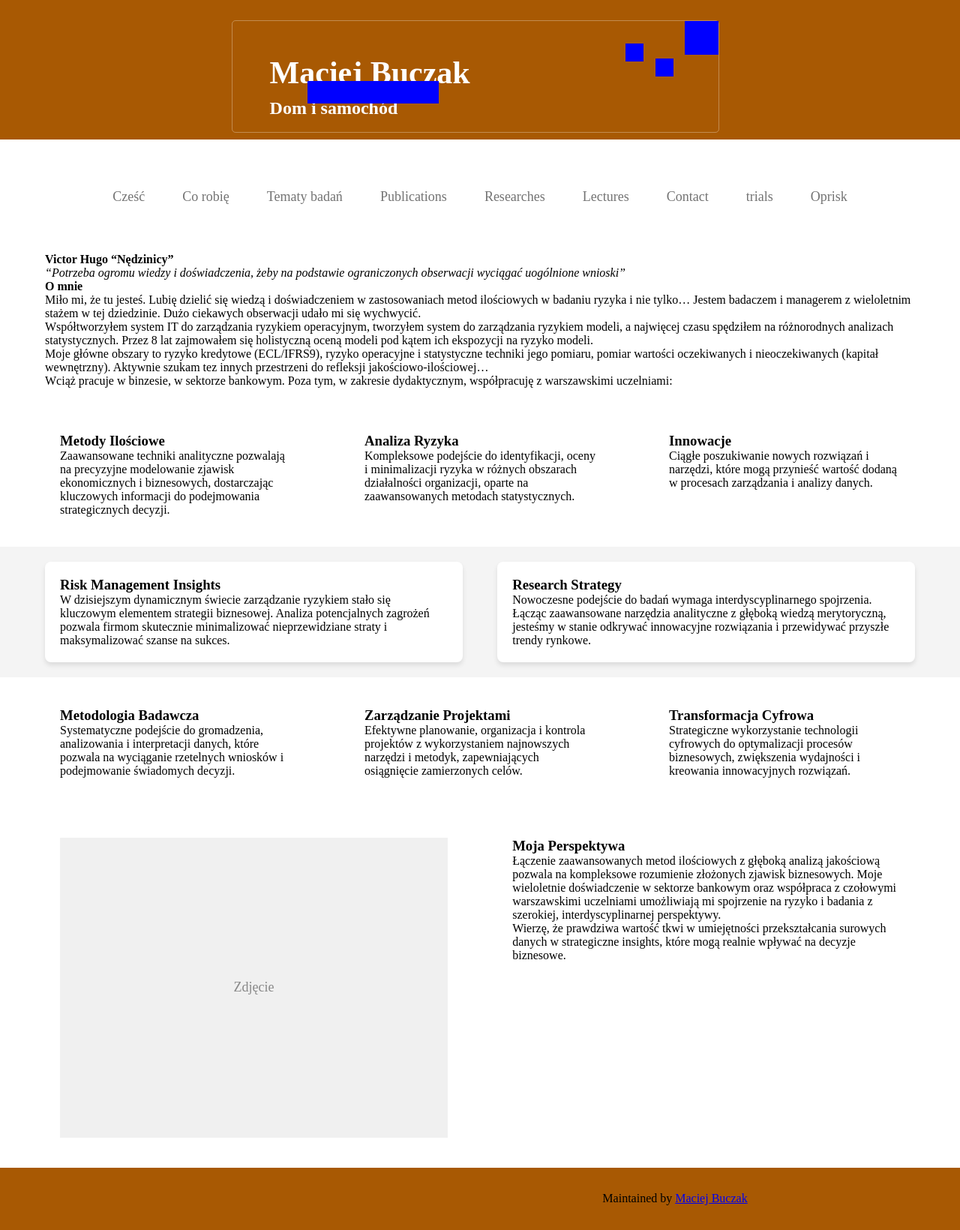
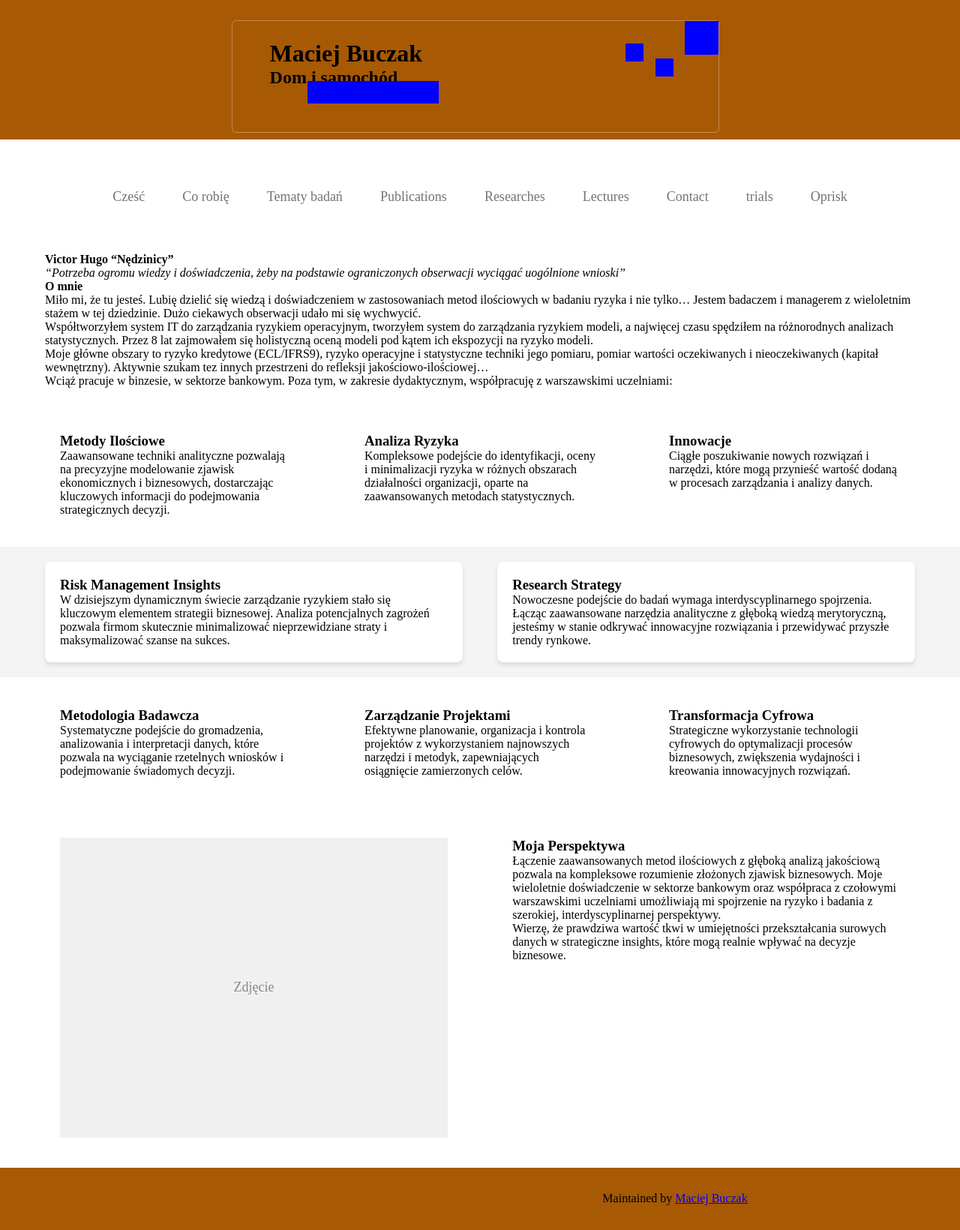
Before and after one commit to MaciejBuczak/risk-research, a Jekyll site: the page built from index.md, in a window 1280 px wide. Shown: the whole page at 75% size. Built offline with Jekyll 4.4.1, drawn with Linux system fonts in a browser that asks for light colours.

Commit message:
Update default.html

```diff
--- a/_layouts/default.html
+++ b/_layouts/default.html
@@ -46,24 +46,18 @@
       /* Ukrywamy oryginalny nagłówek */
       visibility: hidden;
     }
-
-    /* Styl dla nagłówka - taki sam jak w oryginalnym kodzie */
-    #project_title, #title {
+    #project_title {
       font-size: 42px;
       margin-top: 20px;
       text-align: left;
       margin-left: 0;
-      position: relative;
-      left: 0px;
       color: white;
     }
-    #project_tagline, #tagline {
+    #project_tagline {
       font-size: 24px;
       margin-top: 10px;
       text-align: left;
       margin-left: 0;
-      position: relative;
-      left: 0px;
       color: white;
     }
 
@@ -145,11 +139,11 @@
       }
 
       /* Zachowujemy taki sam rozmiar czcionki jak na komputerze */
-      #project_title, #title {
+      #project_title {
         font-size: 42px;
       }
 
-      #project_tagline, #tagline {
+      #project_tagline {
         font-size: 24px;
       }
     }
@@ -174,7 +168,7 @@
         justify-content: flex-start;
       }
 
-      #project_title, #title {
+      #project_title {
         font-size: 32px;
         margin-left: 0;
         padding-left: 0;
@@ -183,7 +177,7 @@
         text-align: left;
       }
 
-      #project_tagline, #tagline {
+      #project_tagline {
         font-size: 24px;
         margin-left: 0;
         padding-left: 0;
```
